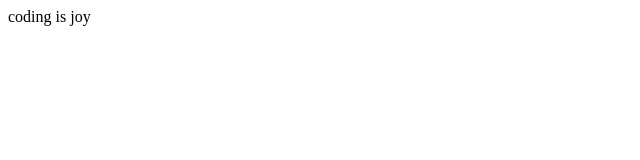
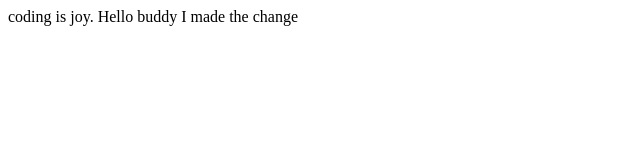
Before and after one commit to Mohitkumar33/coding-is-joy, a plain HTML site: page index.html in a window 1280 px wide. Shown: the whole page, without its empty margins (0-640 px from the left). Drawn offline with Linux system fonts and the light colour scheme.

Commit message:
test: doing challenge

```diff
--- a/index.html
+++ b/index.html
@@ -8,6 +8,7 @@
 </head>
 <body>
 
-    coding is joy
+    coding is joy.
+    Hello buddy I made the change
 </body>
 </html>
```
